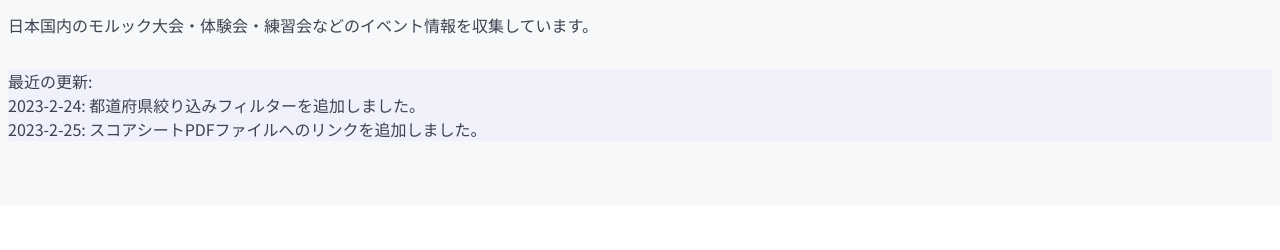
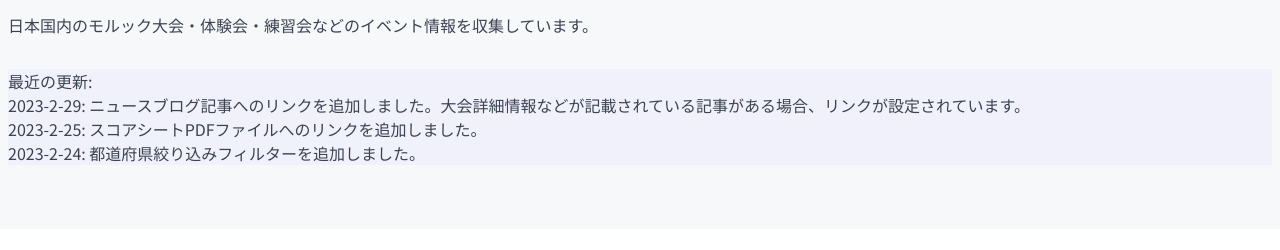
Before and after one commit to haruspring-jokt/molkkycalendar, a plain HTML site: page index.html in a window 1280 px wide. Shown: the part 293-543 px from the top of the page. Drawn offline with nearby package versions, Linux system fonts and the light colour scheme; no server answers.

Commit message:
0.0.8 アップデート内容の追記

```diff
--- a/index.html
+++ b/index.html
@@ -50,8 +50,9 @@
                         <div class="column">
                             <p class="bg-secondary">
                                 最近の更新:<br>
-                                2023-2-24: 都道府県絞り込みフィルターを追加しました。<br>
-                                2023-2-25: スコアシートPDFファイルへのリンクを追加しました。
+                                2023-2-29: ニュースブログ記事へのリンクを追加しました。大会詳細情報などが記載されている記事がある場合、リンクが設定されています。<br>
+                                2023-2-25: スコアシートPDFファイルへのリンクを追加しました。<br>
+                                2023-2-24: 都道府県絞り込みフィルターを追加しました。
                             </p>
                         </div>
                     </div>
```
